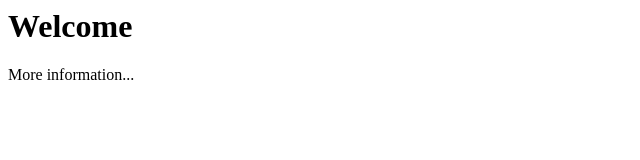
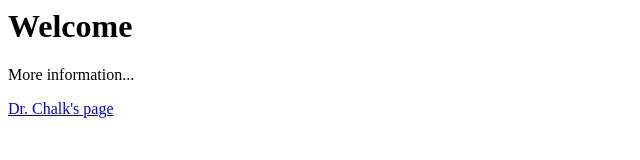
Before and after one commit to stuchalk/CheminfOnline, a plain HTML site: page index.html in a window 1280 px wide. Shown: the whole page, without its empty margins (0-640 px from the left). Drawn offline with Linux system fonts and the light colour scheme.

Commit message:
index.html add link

```diff
--- a/index.html
+++ b/index.html
@@ -7,5 +7,6 @@
 <body>
     <h1>Welcome</h1>
     <p>More information...</p>
+    <a href="chalk.html">Dr. Chalk's page</a>
 </body>
 </html>
```
